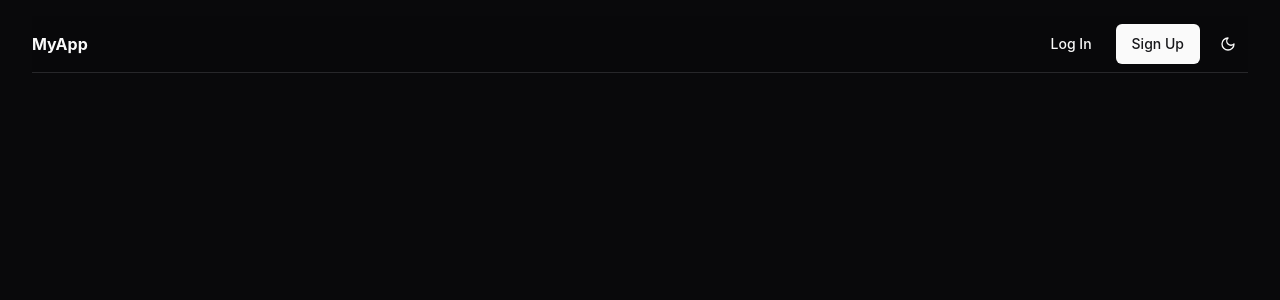
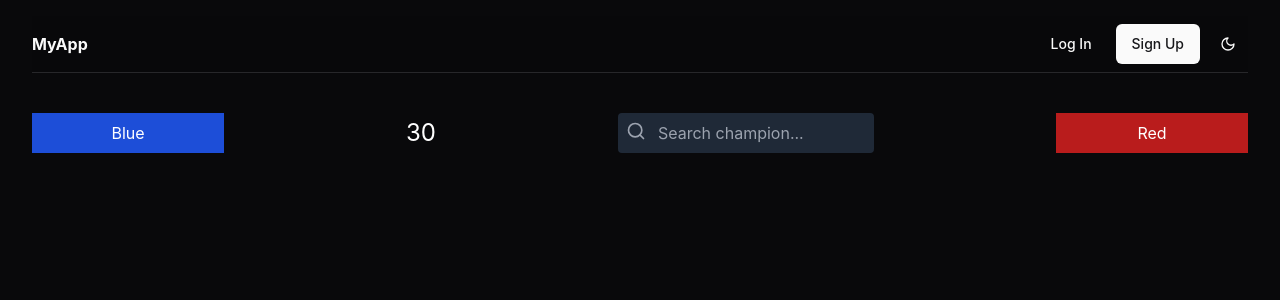
Before and after one commit to nDr3K/LolDraftSimulatorWebsite, a React (Vite) app: page /draft in a window 1280 px wide. Shown: the top 300 px of the page. Built offline with nearby package versions, Linux system fonts and the light colour scheme.

Commit message:
[ADD] Draft Header

```diff
--- /dev/null
+++ b/src/components/features/Draft/draft-header.tsx
@@ -0,0 +1,30 @@
+import { Search } from "lucide-react";
+
+export default function DraftHeader({
+    blueTeamName = 'Blue',
+    redTeamName = 'Red',
+    timer = null
+}: {blueTeamName: string, redTeamName: string, timer: number | null}) {
+
+    return(
+        <div className="flex justify-between items-center mb-4">
+        <div className="bg-blue-700 text-white px-4 py-2 w-48 text-center">
+          {blueTeamName}
+        </div>
+        <div className="flex space-x-2">
+          <div className="text-white text-2xl">{timer ? timer : ''}</div>
+        </div>
+        <div className="relative w-64">
+          <Search className="absolute left-2 top-2 text-gray-400" size={20} />
+          <input
+            type="text"
+            placeholder="Search champion..."
+            className="w-full bg-gray-800 text-white pl-10 pr-4 py-2 rounded"
+          />
+        </div>
+        <div className="bg-red-700 text-white px-4 py-2 w-48 text-center">
+          {redTeamName}
+        </div>
+      </div>
+    )
+}
--- a/src/pages/Draft/Draft.tsx
+++ b/src/pages/Draft/Draft.tsx
@@ -1,3 +1,4 @@
+import DraftHeader from '@/components/features/Draft/draft-header';
 import { useLocation } from 'react-router-dom';
 
 export default function Draft() {
@@ -9,6 +10,7 @@ export default function Draft() {
 
   return(
     <>
+    <DraftHeader blueTeamName='Blue' redTeamName='Red' timer={30}/>
     </>
   )
 }
```
